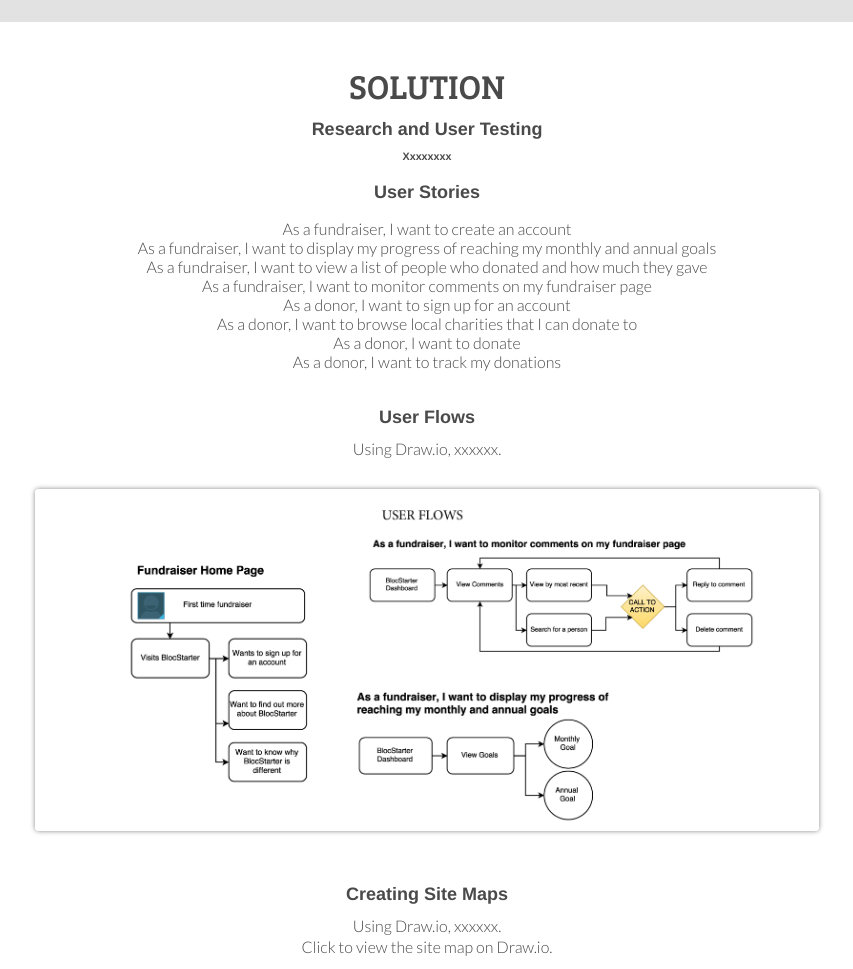
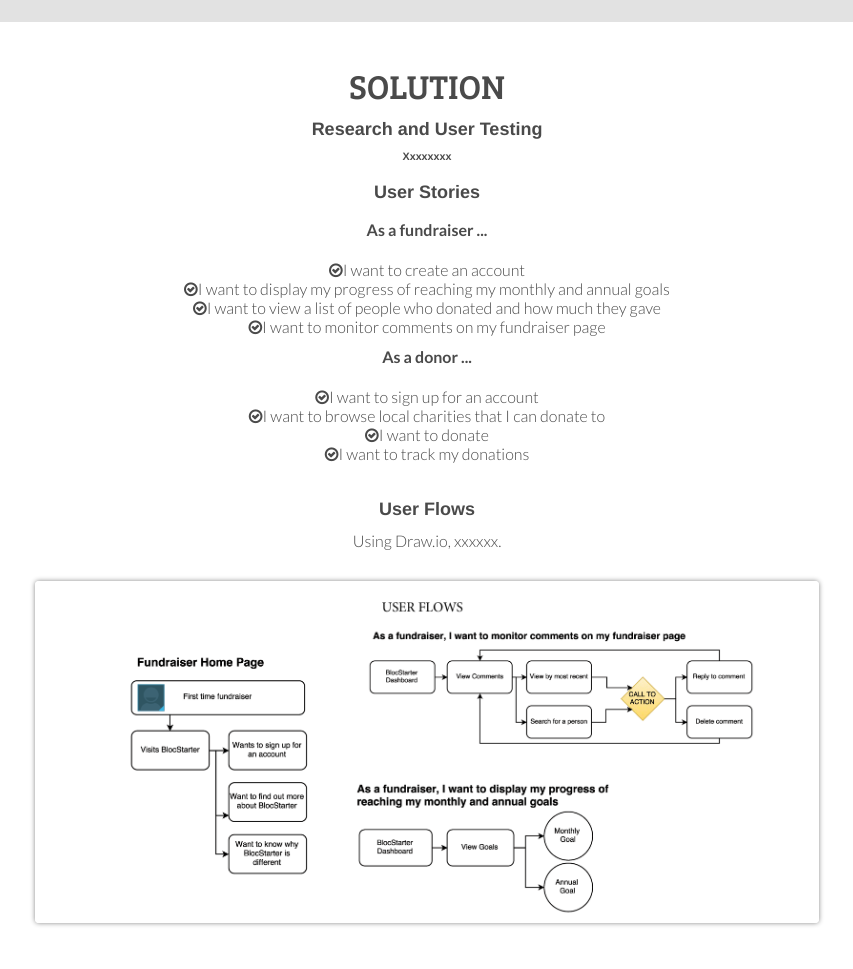
Before and after one commit to allyguinane/allyguinane.github.io, a plain HTML site: page casestudy2.html in a window 1280 px wide. Shown: the part 2238-3207 px from the top of the page, without its empty margins (213-1066 px from the left). Drawn offline with Linux system fonts and the light colour scheme; a web font is replaced by a local one.

Commit message:
Editing Changes 5

```diff
--- a/casestudy2.html
+++ b/casestudy2.html
@@ -65,14 +65,16 @@
             <div>
                 <h5>User Stories</h5>
                   <ul>
-                    <li>As a fundraiser, I want to create an account</li>
-                    <li>As a fundraiser, I want to display my progress of reaching my monthly and annual goals</li>
-                    <li>As a fundraiser, I want to view a list of people who donated and how much they gave</li>
-                    <li>As a fundraiser, I want to monitor comments on my fundraiser page</li>
-                    <li>As a donor, I want to sign up for an account</li>
-                    <li>As a donor, I want to browse local charities that I can donate to</li>
-                    <li>As a donor, I want to donate</li>
-                    <li>As a donor, I want to track my donations</li>
+                    <p><b>As a fundraiser ...</b></p>
+                    <li><i class="fa fa-check-circle-o"></i>I want to create an account</li>
+                    <li><i class="fa fa-check-circle-o"></i>I want to display my progress of reaching my monthly and annual goals</li>
+                    <li><i class="fa fa-check-circle-o"></i>I want to view a list of people who donated and how much they gave</li>
+                    <li><i class="fa fa-check-circle-o"></i>I want to monitor comments on my fundraiser page</li>
+                    <p><b>As a donor ...</b></p>
+                    <li><i class="fa fa-check-circle-o"></i>I want to sign up for an account</li>
+                    <li><i class="fa fa-check-circle-o"></i>I want to browse local charities that I can donate to</li>
+                    <li><i class="fa fa-check-circle-o"></i>I want to donate</li>
+                    <li><i class="fa fa-check-circle-o"></i>I want to track my donations</li>
                   </ul>
             </div>
 
@@ -119,7 +121,7 @@
  <section class="footer">
   <nav class="container">
      <div class="one-third">
-        <p class="copyright-block">&copy; 2016. <strong>AllyGuinane.com</strong></p>
+        <p class="copyright-block">&copy; 2016. <a href="https://allyguinane.github.io/">AllyGuinane.com</a></p>
      </div>
      <div class="one-third">
         <ul class="icons">
--- a/css/style.css
+++ b/css/style.css
@@ -253,7 +253,7 @@
   .contact img {
     display: block;
     margin:auto;
-    width:70%;
+    width:50%;
   }
   .contact h2 {
     margin-top: 0px;
@@ -281,12 +281,17 @@
   }
   form textarea {
     padding: 30px 14%;
+    border-radius: 4px;
+    border-color: #E2E2E2;
   }
 
   form label {
     margin: 10px;
     font-family: bree serif;
     color: #4A4A4A;
+  }
+  form label .name {
+    margin: 0 10px 0 0;
   }
   form input {
     margin-top: 10px;
```
Also changed, not shown: index.html (+5 -5 lines).
